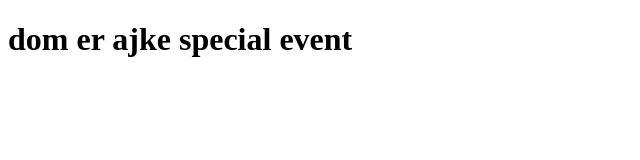
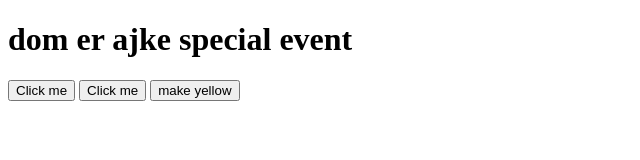
Before and after one commit to T-ahiti/module-25, a plain HTML site: page index.html in a window 1280 px wide. Shown: the whole page, without its empty margins (0-640 px from the left). Drawn offline with Linux system fonts and the light colour scheme.

Commit message:
2nd commit

```diff
--- a/index.html
+++ b/index.html
@@ -9,7 +9,11 @@
 <body>
 
     <header>
-       <h1>dom er ajke special event</h1>
+       <h1 onclick="console.log('i am clicked')">dom er ajke special event</h1>
+       <button onclick="console.log(7)">Click me</button>
+       <button onclick="console.log(67)">Click me</button>
+       <button onclick="document.body.style.backgroundColor='yellow'">make yellow</button>
+
     </header>
 
     <main>
```
